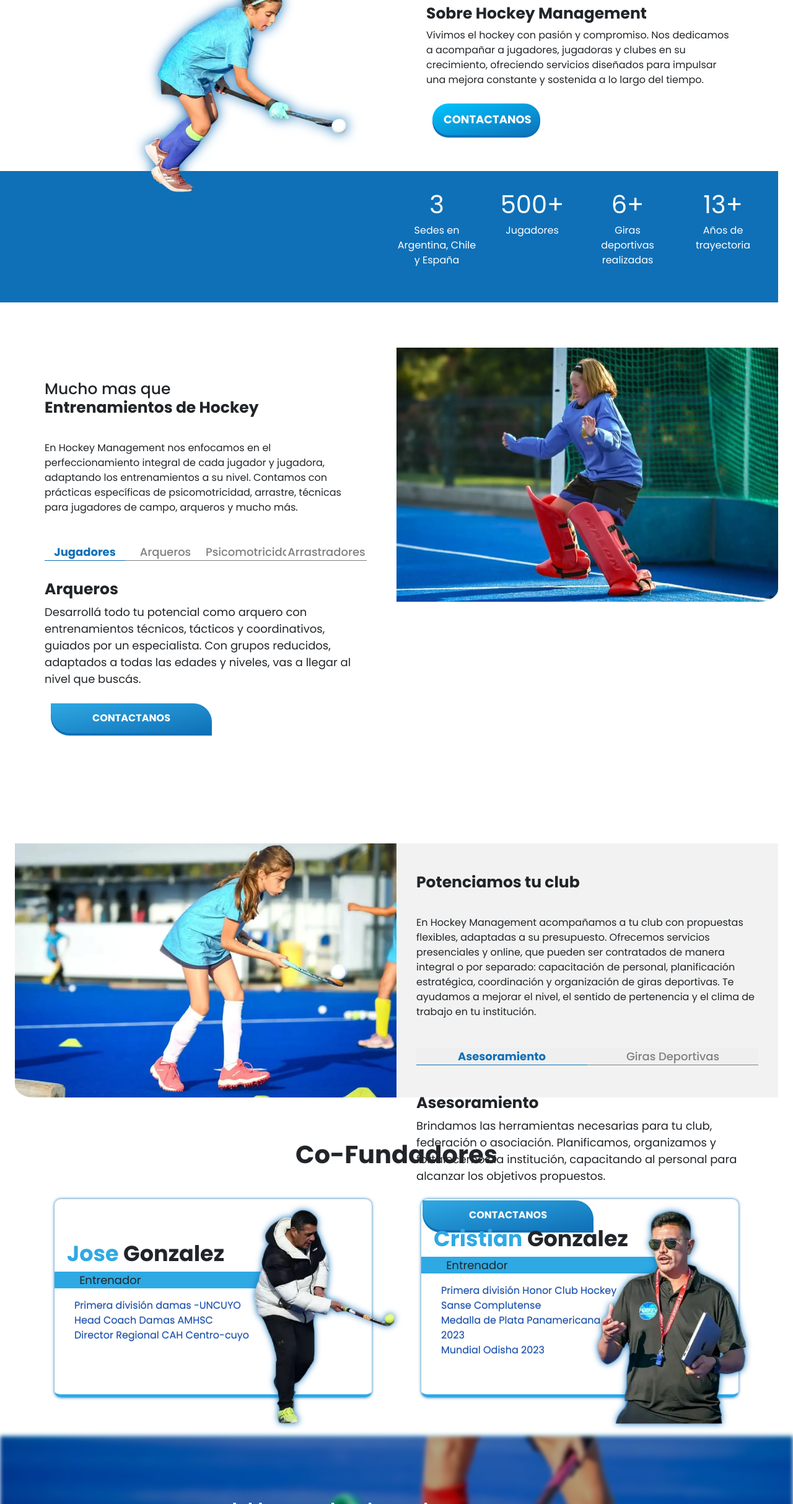
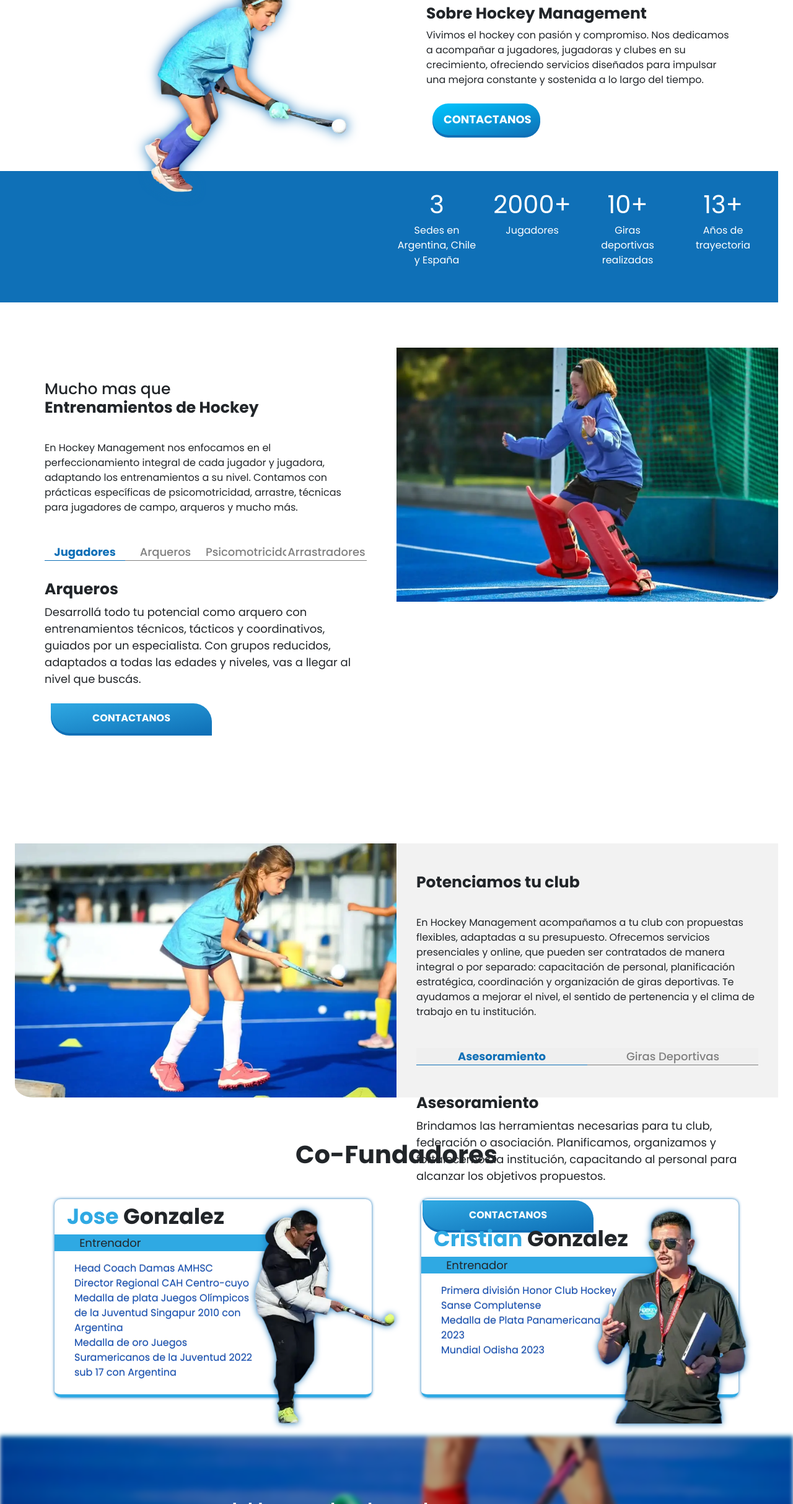
Before and after one commit to juliangonend/Hm-Page, a React (Vite) app: page / in a window 1280 px wide. Shown: the part 867-3294 px from the top of the page at 62% size. Built offline with nearby package versions, Linux system fonts and the light colour scheme; a web font is replaced by a local one.

Commit message:
ajustes tarjeta jose

```diff
--- a/src/Components/AboutUs.tsx
+++ b/src/Components/AboutUs.tsx
@@ -35,11 +35,11 @@
                   {/* <p className={style.border}></p> */}
                 </Col>
                 <Col md={3} sm={6} className="mb-3">
-                  <span className="fs-1 d-block">500+</span>
+                  <span className="fs-1 d-block">2000+</span>
                   <p>Jugadores</p>
                 </Col>
                 <Col md={3} sm={6} className="mb-3">
-                  <span className="fs-1 d-block">6+</span>
+                  <span className="fs-1 d-block">10+</span>
                   <p>Giras deportivas realizadas</p>
                 </Col>
                 <Col md={3} sm={6} className="mb-3">
--- a/src/Components/Card.module.css
+++ b/src/Components/Card.module.css
@@ -97,7 +97,7 @@
   display: flex;
   flex-direction: column;
   justify-content: start;
-  height: 60%;
+  height: 90%;
 }
 .cardText h2{
   font-size: 25px;
@@ -106,7 +106,7 @@
 }
 .cardText ul{
   width: 60%;
-  list-style: none;
+  list-style:disc;
   color: #0445b4ee;
   font-size: 13px;
   text-shadow: 0 -1px 0 #c4c4c4;
--- a/src/Components/CoFunders.tsx
+++ b/src/Components/CoFunders.tsx
@@ -9,7 +9,8 @@
          <div className={styles.conFundersContainer}>
             <Card name='Jose' lastName="Gonzalez"
                img='./jose-sinfondo3.webp'
-            text={['Primera división damas -UNCUYO','Head Coach Damas AMHSC','Director Regional CAH Centro-cuyo']}
+            text={['Head Coach Damas AMHSC','Director Regional CAH Centro-cuyo' ,'Medalla de plata Juegos Olímpicos de la Juventud Singapur 2010 con Argentina',
+               'Medalla de oro  Juegos Suramericanos de la Juventud 2022 sub 17 con Argentina ']}
             />
             <Card name='Cristian' lastName="Gonzalez"
             img='./cristianfoto3.webp'
```
